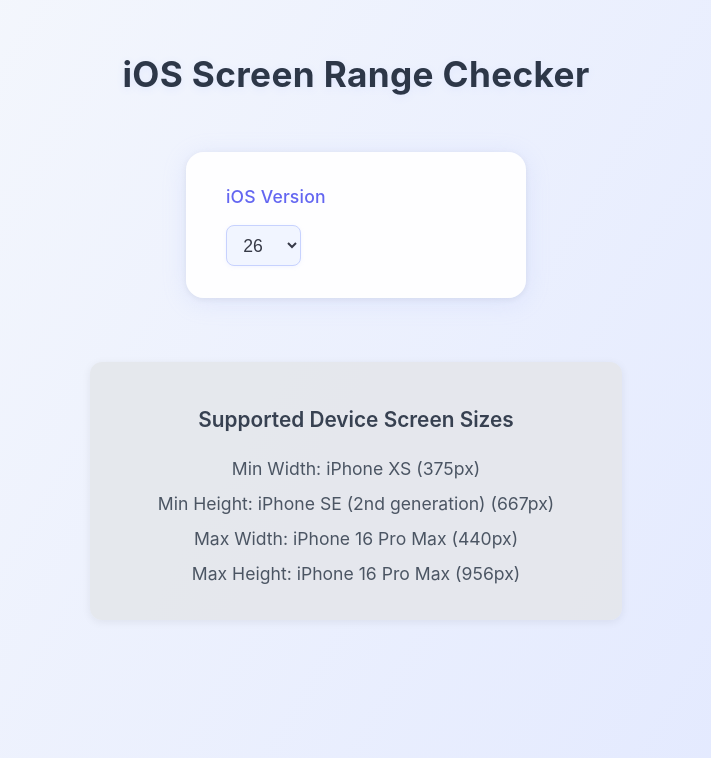
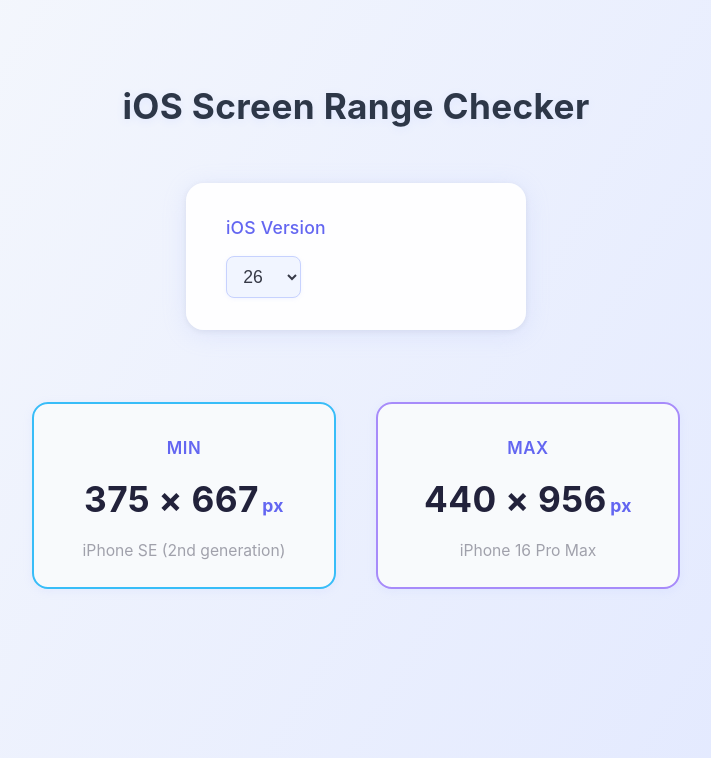
Before and after one commit to torobi/iOS-Screen-Range, a Svelte app: page / in a window 1280 px wide. Shown: the part 106-864 px from the top of the page, without its empty margins (284-995 px from the left). Built offline with nearby package versions, Linux system fonts and the light colour scheme.

Commit message:
chore: Fix min/max device display logic and Modify UI

```diff
--- a/src/App.svelte
+++ b/src/App.svelte
@@ -20,21 +20,60 @@
 }
 
 let minWidthModel = $derived(supportedModels.reduce(
-  (min, m) => (m.screen.width < min.screen.width ? m : min),
+  (min, m) => {
+    if (m.screen.width < min.screen.width) {
+      return m;
+    } else if (m.screen.width === min.screen.width) {
+      return m.screen.height < min.screen.height ? m : min;
+    } else {
+      return min;
+    }
+  },
   supportedModels[0],
 ));
 let minHeightModel = $derived(supportedModels.reduce(
-  (min, m) => (m.screen.height < min.screen.height ? m : min),
+  (min, m) => {
+    if (m.screen.height < min.screen.height) {
+      return m;
+    } else if (m.screen.height === min.screen.height) {
+      return m.screen.width < min.screen.width ? m : min;
+    } else {
+      return min;
+    }
+  },
   supportedModels[0],
 ));
 let maxWidthModel = $derived(supportedModels.reduce(
-  (max, m) => (m.screen.width > max.screen.width ? m : max),
+  (max, m) => {
+    if (m.screen.width > max.screen.width) {
+      return m;
+    } else if (m.screen.width === max.screen.width) {
+      return m.screen.height > max.screen.height ? m : max;
+    } else {
+      return max;
+    }
+  },
   supportedModels[0],
 ));
 let maxHeightModel = $derived(supportedModels.reduce(
-  (max, m) => (m.screen.height > max.screen.height ? m : max),
+  (max, m) => {
+    if (m.screen.height > max.screen.height) {
+      return m;
+    } else if (m.screen.height === max.screen.height) {
+      return m.screen.width > max.screen.width ? m : max;
+    } else {
+      return max;
+    }
+  },
   supportedModels[0],
 ));
+
+function isSameSizeDevice(widthModel: IPhoneModel, heightModel: IPhoneModel) {
+  return (
+    widthModel.screen.width === heightModel.screen.width &&
+    widthModel.screen.height === heightModel.screen.height
+  );
+}
 </script>
 
 <main>
@@ -49,14 +88,31 @@
       </select>
     </div>
     {#if supportedModels && supportedModels.length > 0}
-      <div class="screen-summary">
-        <h2>Supported Device Screen Sizes</h2>
-        <ul>
-          <li>Min Width: {minWidthModel.name} ({minWidthModel.screen.width}px)</li>
-          <li>Min Height: {minHeightModel.name} ({minHeightModel.screen.height}px)</li>
-          <li>Max Width: {maxWidthModel.name} ({maxWidthModel.screen.width}px)</li>
-          <li>Max Height: {maxHeightModel.name} ({maxHeightModel.screen.height}px)</li>
-        </ul>
+      <div class="screen-blocks">
+        <div class="screen-block min-block">
+          <div class="block-label">Min</div>
+          {#if isSameSizeDevice(minWidthModel, minHeightModel)}
+            <div class="block-pixel">{minWidthModel.screen.width} × {minWidthModel.screen.height}<span class="block-unit">px</span></div>
+            <div class="block-device">{minWidthModel.name}</div>
+          {:else}
+            <div class="block-pixel">{minWidthModel.screen.width} × {minWidthModel.screen.height}<span class="block-unit">px</span></div>
+            <div class="block-device">{minWidthModel.name}</div>
+            <div class="block-pixel">{minHeightModel.screen.width} × {minHeightModel.screen.height}<span class="block-unit">px</span></div>
+            <div class="block-device">{minHeightModel.name}</div>
+          {/if}
+        </div>
+        <div class="screen-block max-block">
+          <div class="block-label">Max</div>
+          {#if isSameSizeDevice(maxWidthModel, maxHeightModel)}
+            <div class="block-pixel">{maxWidthModel.screen.width} × {maxWidthModel.screen.height}<span class="block-unit">px</span></div>
+            <div class="block-device">{maxWidthModel.name}</div>
+          {:else}
+            <div class="block-pixel">{maxWidthModel.screen.width} × {maxWidthModel.screen.height}<span class="block-unit">px</span></div>
+            <div class="block-device">{maxWidthModel.name}</div>
+            <div class="block-pixel">{maxHeightModel.screen.width} × {maxHeightModel.screen.height}<span class="block-unit">px</span></div>
+            <div class="block-device">{maxHeightModel.name}</div>
+          {/if}
+        </div>
       </div>
     {/if}
   </div>
@@ -128,31 +184,55 @@
     background: #fff;
   }
 
-  .screen-summary {
-    width: 100%;
-    padding: 1.5em 2em;
-    border-radius: 12px;
-    background: rgba(229, 231, 235, 0.9);
-    box-shadow: 0 2px 10px #0001;
-    margin-top: 1.5em;
+  .screen-blocks {
+    display: flex;
+    gap: 2.5em;
+    justify-content: center;
+    margin-top: 2em;
   }
-
-  .screen-summary h2 {
-    font-size: 1.3rem;
+  .screen-block {
+    background: #f8fafc;
+    border-radius: 16px;
+    box-shadow: 0 2px 10px #a5b4fc22;
+    padding: 2em 2.5em 1.5em 2.5em;
+    min-width: 220px;
+    display: flex;
+    flex-direction: column;
+    align-items: center;
+    border: 2.5px solid #e0e7ff;
+  }
+  .min-block {
+    border-color: #38bdf8;
+  }
+  .max-block {
+    border-color: #a78bfa;
+  }
+  .block-label {
+    font-size: 1.05rem;
     font-weight: 600;
-    color: #374151;
-    margin-bottom: 1em;
+    color: #6366f1;
+    margin-bottom: 0.7em;
+    letter-spacing: 0.03em;
+    text-transform: uppercase;
   }
-
-  .screen-summary ul {
-    list-style: none;
-    padding: 0;
-    margin: 0;
-    color: #4b5563;
+  .block-pixel {
+    font-size: 2.2rem;
+    font-weight: 700;
+    color: #22223b;
+    margin-bottom: 0.3em;
+    letter-spacing: 0.01em;
+    text-align: center;
+  }
+  .block-unit {
     font-size: 1.1rem;
+    color: #6366f1;
+    margin-left: 0.2em;
   }
-
-  .screen-summary li {
-    margin-bottom: 0.5em;
+  .block-device {
+    font-size: 0.98rem;
+    color: #7c7c8a;
+    margin-top: 0.2em;
+    text-align: center;
+    opacity: 0.7;
   }
 </style>
```
